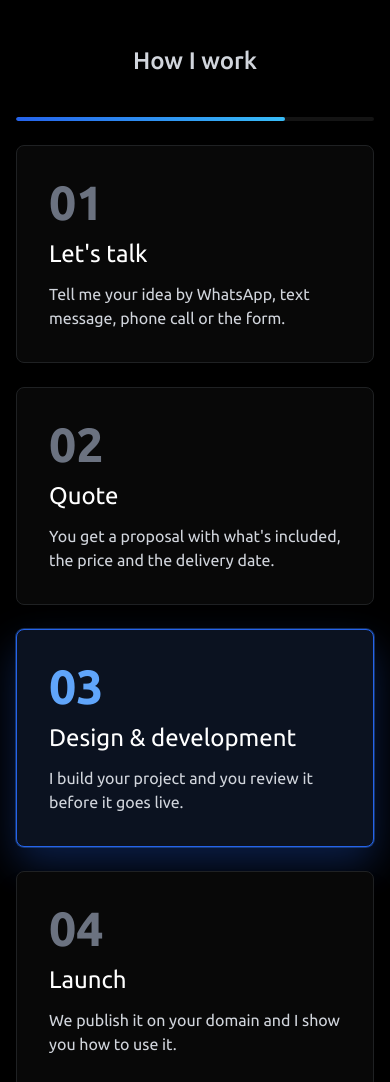
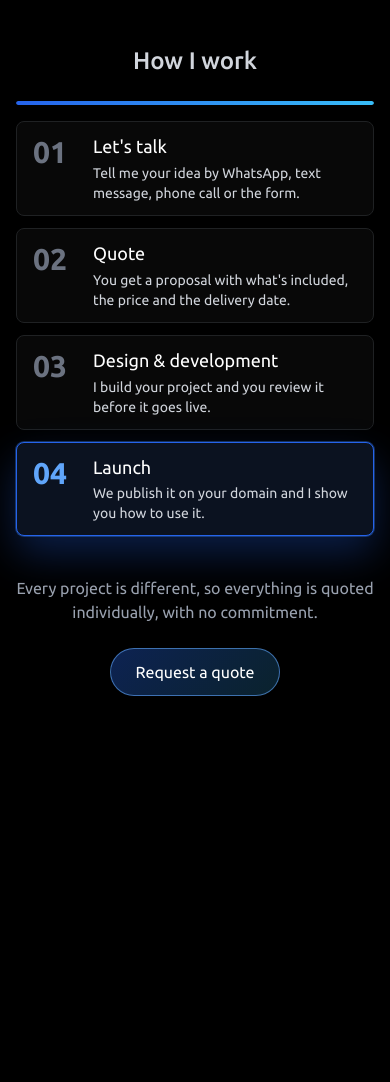
Before and after one commit to willgo-dev/willnet-landing, a website: page index.html in a window 390 px wide. Shown: the part 6205-7287 px from the top of the page. Drawn offline with nearby package versions, Linux system fonts and the light colour scheme.

Commit message:
Compact the How I work section on mobile
- Show the four steps as compact rows on phones (number on the left,
  title and text on the right) so they fit on one screen.
- Make the step loop faster: 1.8 s per step on all screen sizes.
- Disable interaction on mobile: tapping a step no longer pauses the
  loop. Hovering still pauses it on desktop.

Co-Authored-By: Claude Opus 5.5 <noreply@anthropic.com>

```diff
--- a/css/input.css
+++ b/css/input.css
@@ -561,6 +561,17 @@
   .process-step.is-active .process-num {
     color: #60a5fa;
   }
+  /* En celular el bucle solo se mira: los pasos no responden al toque y el activo no se "levanta"
+     (en la lista compacta taparía al paso de al lado) */
+  @media (max-width: 639px) {
+    .process-step {
+      pointer-events: none;
+      box-shadow: none;
+    }
+    .process-step.is-active {
+      translate: 0 0;
+    }
+  }
 
   /* ---------- Etiquetas (chips) de habilidades en About me ---------- */
   .chip {
--- a/index.html
+++ b/index.html
@@ -669,27 +669,36 @@
       <section id="proceso" class="mt-5 flex w-full flex-col place-items-center p-[2%] py-20 max-lg:p-4">
         <h2 class="reveal-up text-center text-3xl font-medium text-gray-300 max-md:text-2xl" data-i18n="process.title">How I work</h2>
         <!-- Barra de progreso: js/main.js recorre los pasos en bucle y se pausa cuando el visitante elige uno -->
-        <div class="process-progress reveal-up mt-10 w-full max-w-[1200px]" aria-hidden="true"><span id="process-progress-bar"></span></div>
-        <div class="mt-6 grid max-w-[1200px] gap-6 sm:grid-cols-2 lg:grid-cols-4" id="process-steps">
-          <div class="process-step reveal-up flex flex-col gap-3 rounded-lg p-8" tabindex="0">
-            <span class="process-num text-5xl font-semibold">01</span>
-            <h3 class="text-2xl" data-i18n="process.1.title">Let's talk</h3>
-            <p class="text-gray-300" data-i18n="process.1.text">Tell me your idea by WhatsApp, text message, phone call or the form.</p>
+        <div class="process-progress reveal-up mt-10 w-full max-w-[1200px] max-sm:mt-6" aria-hidden="true"><span id="process-progress-bar"></span></div>
+        <!-- En celular cada paso es una fila baja (número a la izquierda) para que los 4 quepan en una pantalla -->
+        <div class="mt-6 grid w-full max-w-[1200px] gap-3 sm:gap-6 sm:grid-cols-2 lg:grid-cols-4 max-sm:mt-4" id="process-steps">
+          <div class="process-step reveal-up flex flex-col gap-3 rounded-lg p-8 max-sm:flex-row max-sm:items-start max-sm:gap-4 max-sm:px-4 max-sm:py-3" tabindex="0">
+            <span class="process-num text-5xl font-semibold max-sm:w-11 max-sm:shrink-0 max-sm:text-3xl">01</span>
+            <div class="flex flex-col gap-3 max-sm:gap-1">
+              <h3 class="text-2xl max-sm:text-lg max-sm:leading-snug" data-i18n="process.1.title">Let's talk</h3>
+              <p class="text-gray-300 max-sm:text-sm" data-i18n="process.1.text">Tell me your idea by WhatsApp, text message, phone call or the form.</p>
+            </div>
           </div>
-          <div class="process-step reveal-up flex flex-col gap-3 rounded-lg p-8" tabindex="0">
-            <span class="process-num text-5xl font-semibold">02</span>
-            <h3 class="text-2xl" data-i18n="process.2.title">Quote</h3>
-            <p class="text-gray-300" data-i18n="process.2.text">You get a proposal with what's included, the price and the delivery date.</p>
+          <div class="process-step reveal-up flex flex-col gap-3 rounded-lg p-8 max-sm:flex-row max-sm:items-start max-sm:gap-4 max-sm:px-4 max-sm:py-3" tabindex="0">
+            <span class="process-num text-5xl font-semibold max-sm:w-11 max-sm:shrink-0 max-sm:text-3xl">02</span>
+            <div class="flex flex-col gap-3 max-sm:gap-1">
+              <h3 class="text-2xl max-sm:text-lg max-sm:leading-snug" data-i18n="process.2.title">Quote</h3>
+              <p class="text-gray-300 max-sm:text-sm" data-i18n="process.2.text">You get a proposal with what's included, the price and the delivery date.</p>
+            </div>
           </div>
-          <div class="process-step reveal-up flex flex-col gap-3 rounded-lg p-8" tabindex="0">
-            <span class="process-num text-5xl font-semibold">03</span>
-            <h3 class="text-2xl" data-i18n="process.3.title">Design &amp; development</h3>
-            <p class="text-gray-300" data-i18n="process.3.text">I build your project and you review it before it goes live.</p>
+          <div class="process-step reveal-up flex flex-col gap-3 rounded-lg p-8 max-sm:flex-row max-sm:items-start max-sm:gap-4 max-sm:px-4 max-sm:py-3" tabindex="0">
+            <span class="process-num text-5xl font-semibold max-sm:w-11 max-sm:shrink-0 max-sm:text-3xl">03</span>
+            <div class="flex flex-col gap-3 max-sm:gap-1">
+              <h3 class="text-2xl max-sm:text-lg max-sm:leading-snug" data-i18n="process.3.title">Design &amp; development</h3>
+              <p class="text-gray-300 max-sm:text-sm" data-i18n="process.3.text">I build your project and you review it before it goes live.</p>
+            </div>
           </div>
-          <div class="process-step reveal-up flex flex-col gap-3 rounded-lg p-8" tabindex="0">
-            <span class="process-num text-5xl font-semibold">04</span>
-            <h3 class="text-2xl" data-i18n="process.4.title">Launch</h3>
-            <p class="text-gray-300" data-i18n="process.4.text">We publish it on your domain and I show you how to use it.</p>
+          <div class="process-step reveal-up flex flex-col gap-3 rounded-lg p-8 max-sm:flex-row max-sm:items-start max-sm:gap-4 max-sm:px-4 max-sm:py-3" tabindex="0">
+            <span class="process-num text-5xl font-semibold max-sm:w-11 max-sm:shrink-0 max-sm:text-3xl">04</span>
+            <div class="flex flex-col gap-3 max-sm:gap-1">
+              <h3 class="text-2xl max-sm:text-lg max-sm:leading-snug" data-i18n="process.4.title">Launch</h3>
+              <p class="text-gray-300 max-sm:text-sm" data-i18n="process.4.text">We publish it on your domain and I show you how to use it.</p>
+            </div>
           </div>
         </div>
         <p class="reveal-up mt-10 max-w-[560px] text-center text-gray-400" data-i18n="process.note">
--- a/js/main.js
+++ b/js/main.js
@@ -222,11 +222,13 @@ backToTop.addEventListener("click", () => {
 
 // ---------------------------------------------------------------
 // 7) How I work: los pasos se iluminan solos, uno tras otro, en bucle.
-//    Si el visitante pone el mouse (o toca) un paso, se queda en ese paso hasta que se va.
+//    En escritorio, si el visitante pone el mouse en un paso, se queda ahí hasta que se va.
+//    En celular no se puede interactuar: el bucle siempre sigue (pedido de Willder).
 // ---------------------------------------------------------------
 const processSteps = Array.from(document.querySelectorAll(".process-step"));
 const processBar = document.getElementById("process-progress-bar");
-const STEP_TIME = 2800; // milisegundos en cada paso
+const STEP_TIME = 1800; // milisegundos en cada paso
+const isPhone = window.matchMedia("(max-width: 639px)"); // mismo corte que el CSS
 let activeStep = 0;
 let processTimer = null;
 let processVisible = false;
@@ -249,26 +251,18 @@ function stopProcessLoop() {
 }
 
 processSteps.forEach((step, index) => {
-  step.addEventListener("mouseenter", () => {
+  const pauseOnStep = () => {
+    if (isPhone.matches) return; // en celular el bucle no se detiene
     stopProcessLoop();
     setActiveStep(index);
-  });
-  step.addEventListener("mouseleave", startProcessLoop);
-  step.addEventListener("focus", () => {
-    stopProcessLoop();
-    setActiveStep(index);
-  });
-  step.addEventListener("blur", startProcessLoop);
-  // En celular: al tocar un paso se queda ahí unos segundos y luego sigue solo
-  step.addEventListener(
-    "touchstart",
-    () => {
-      stopProcessLoop();
-      setActiveStep(index);
-      setTimeout(startProcessLoop, STEP_TIME * 2);
-    },
-    { passive: true }
-  );
+  };
+  const resumeLoop = () => {
+    if (!isPhone.matches) startProcessLoop();
+  };
+  step.addEventListener("mouseenter", pauseOnStep);
+  step.addEventListener("mouseleave", resumeLoop);
+  step.addEventListener("focus", pauseOnStep);
+  step.addEventListener("blur", resumeLoop);
 });
 
 if (processSteps.length) {
```
Also changed, not shown: CLAUDE.md (+1 -1 lines), css/styles.css.
